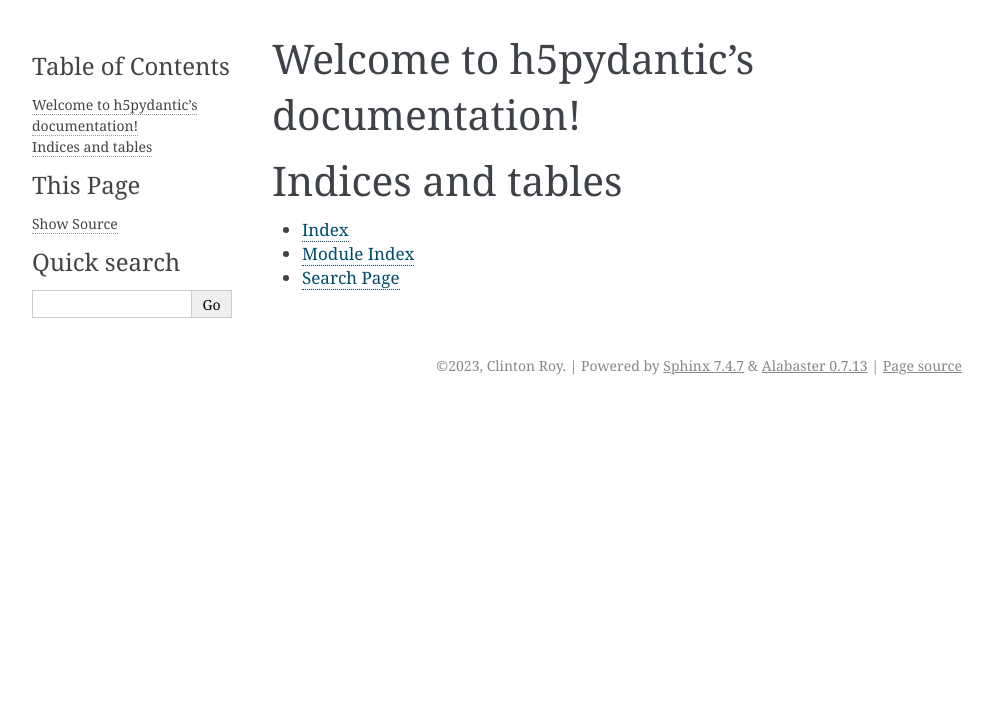
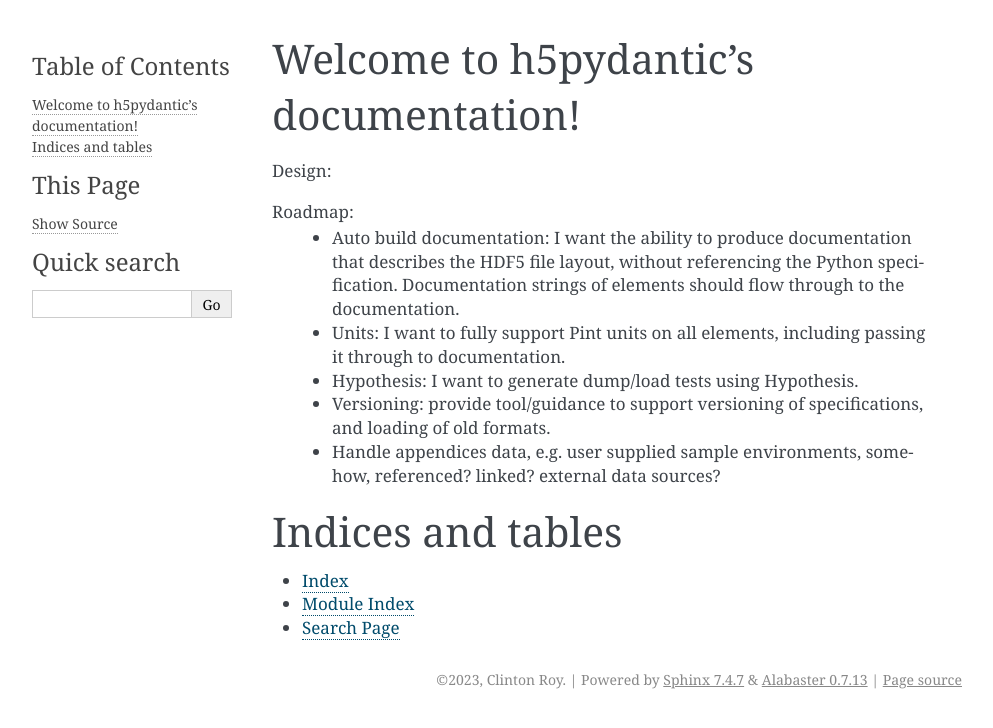
Before and after one commit to illumion-ltd/h5pydantic, a Sphinx documentation site: the page built from docs/index.rst, in a window 1280 px wide. Shown: the top 728 px of the page, without its empty margins (148-1141 px from the left). Built offline with Sphinx 7.4.7, drawn with Linux system fonts in a browser that asks for light colours.

Commit message:
DOC: roadmap

```diff
--- a/docs/index.rst
+++ b/docs/index.rst
@@ -10,7 +10,20 @@ Welcome to h5pydantic's documentation!
    :maxdepth: 2
    :caption: Contents:
 
+Design:
 
+Roadmap:
+ * Auto build documentation: I want the ability to produce
+   documentation that describes the HDF5 file layout, without
+   referencing the Python specification. Documentation strings of
+   elements should flow through to the documentation.
+ * Units: I want to fully support Pint units on all elements,
+   including passing it through to documentation.
+ * Hypothesis: I want to generate dump/load tests using Hypothesis.
+ * Versioning: provide tool/guidance to support versioning of
+   specifications, and loading of old formats.
+ * Handle appendices data, e.g. user supplied sample environments,
+   somehow, referenced? linked? external data sources?
 
 Indices and tables
 ==================
```
